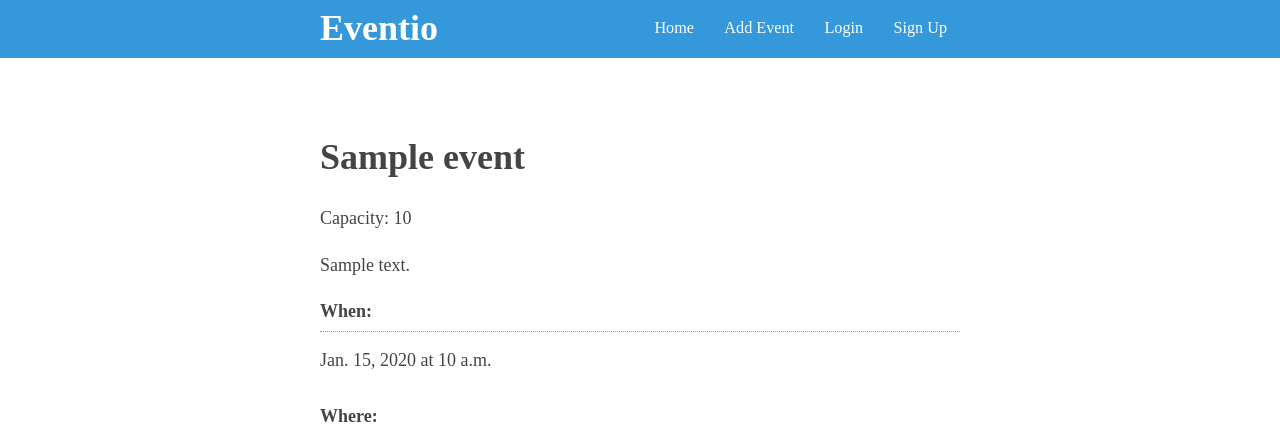
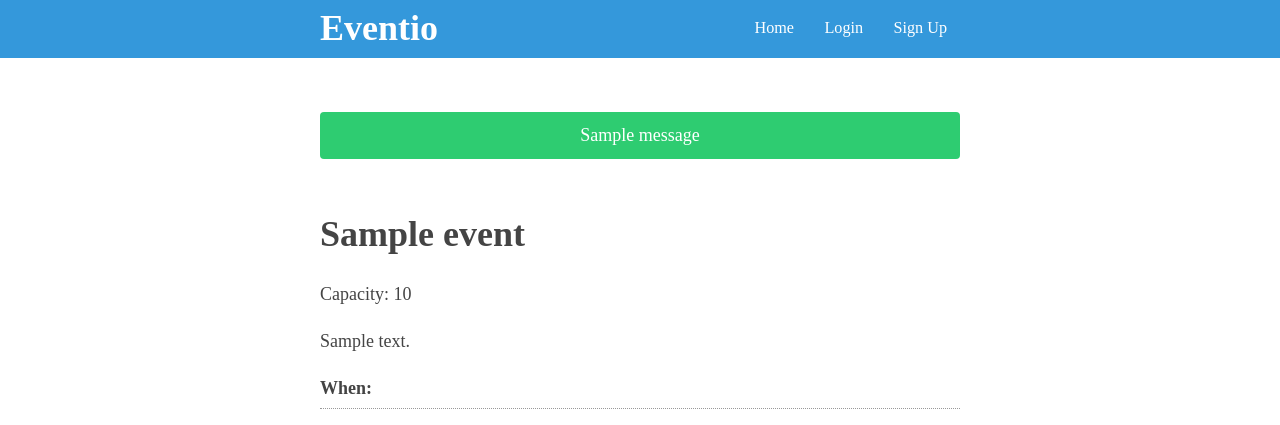
Before and after one commit to rnevius/eventio, a Django app: template templates/event_detail.html in a window 1280 px wide. Shown: the top 425 px of the page. Run offline with Django 3.2, Linux system fonts and the light colour scheme; the template is opened without the code that fills it: most values are stand-ins (such as "Sample title", 1, 10 or a date in 2020); one stand-in notice (Sample message) is shown.

Commit message:
Add event delete view. Implement messages framework.

```diff
--- a/assets/css/app.css
+++ b/assets/css/app.css
@@ -37,6 +37,7 @@ textarea {
    font-size: inherit;
 }
 .helptext {
+    color: #e74c3c;
     display: block;
     font-size: 0.8em;
     font-style: italic;
@@ -84,6 +85,16 @@ textarea {
 // }
 
 
+/* Messages */
+#messages .success {
+    background-color: #2ecc71;
+    border-radius: 4px;
+    color: white;
+    margin: 0 0 3em;
+    padding: 0.5em 1em;
+    text-align: center;
+}
+
 /* Navigation */
 nav {
     background-color: #3498db;
@@ -117,6 +128,11 @@ h3 {
     line-height: 1.2;
 }
 
+a.delete {
+    color: #e74c3c;
+    font-style: italic;
+}
+
 dd {
     margin-bottom: 1.5em;
     margin-left: 0;
--- a/eventio/urls.py
+++ b/eventio/urls.py
@@ -3,13 +3,15 @@ from django.contrib import admin
 from django.contrib.auth.views import login, logout
 
 from accounts.views import register_user
-from events.views import index, event_detail, event_add, event_edit, event_register
+from events.views import (index, event_delete, event_detail,
+    event_add, event_edit, event_register)
 
 urlpatterns = [
     url(r'^$', index, name='home'),
     url(r'^admin/', admin.site.urls),
     url(r'^event/add/$', event_add, name='event_add'),
     url(r'^event/(?P<pk>\d+)/$', event_detail, name='event'),
+     url(r'^event/(?P<pk>\d+)/delete/$', event_delete, name='event_delete'),
     url(r'^event/(?P<pk>\d+)/register/$', event_register, name='event_register'),
     url(r'^event/(?P<pk>\d+)/edit/$', event_edit, name='event_edit'),
     url(
--- a/templates/_partials/base.html
+++ b/templates/_partials/base.html
@@ -14,8 +14,8 @@
             <a class="title" href="/">Eventio</a>
             <div class="menu">
                 <a href="/">Home</a>
-                <a href="{% url 'event_add' %}">Add Event</a>
                 {% if user.is_authenticated %}
+                    <a href="{% url 'event_add' %}">Add Event</a>
                     <a href="{% url 'logout' %}">Sign Out</a>
                 {% else %}
                     <a href="{% url 'login' %}">Login</a>
@@ -25,6 +25,13 @@
         </div>
     </nav>
     <div class="container">
+        {% if messages %}
+            <div id="messages">
+                {% for message in messages %}
+                    <p class="{{ message.tags }}">{{ message }}</p>
+                {% endfor %}
+            </div>
+        {% endif %}
         {% block content %}{% endblock %}
     </div>
 {% block scripts %}{% endblock %}
--- a/templates/event_detail.html
+++ b/templates/event_detail.html
@@ -4,7 +4,8 @@
 
     <h1>{{ event.name }}</h1>
     {% if event.owner == user %}
-        <a href="{% url 'event_edit' event.pk %}">Edit Event</a>
+        <a href="{% url 'event_edit' event.pk %}">Edit Event</a> //
+        <a href="{% url 'event_delete' event.pk %}" class="delete">Delete Event</a>
     {% endif %}
     <p>
         {% if event.capacity %}
```
Also changed, not shown: events/views.py (+17 -1 lines), db.sqlite3.
